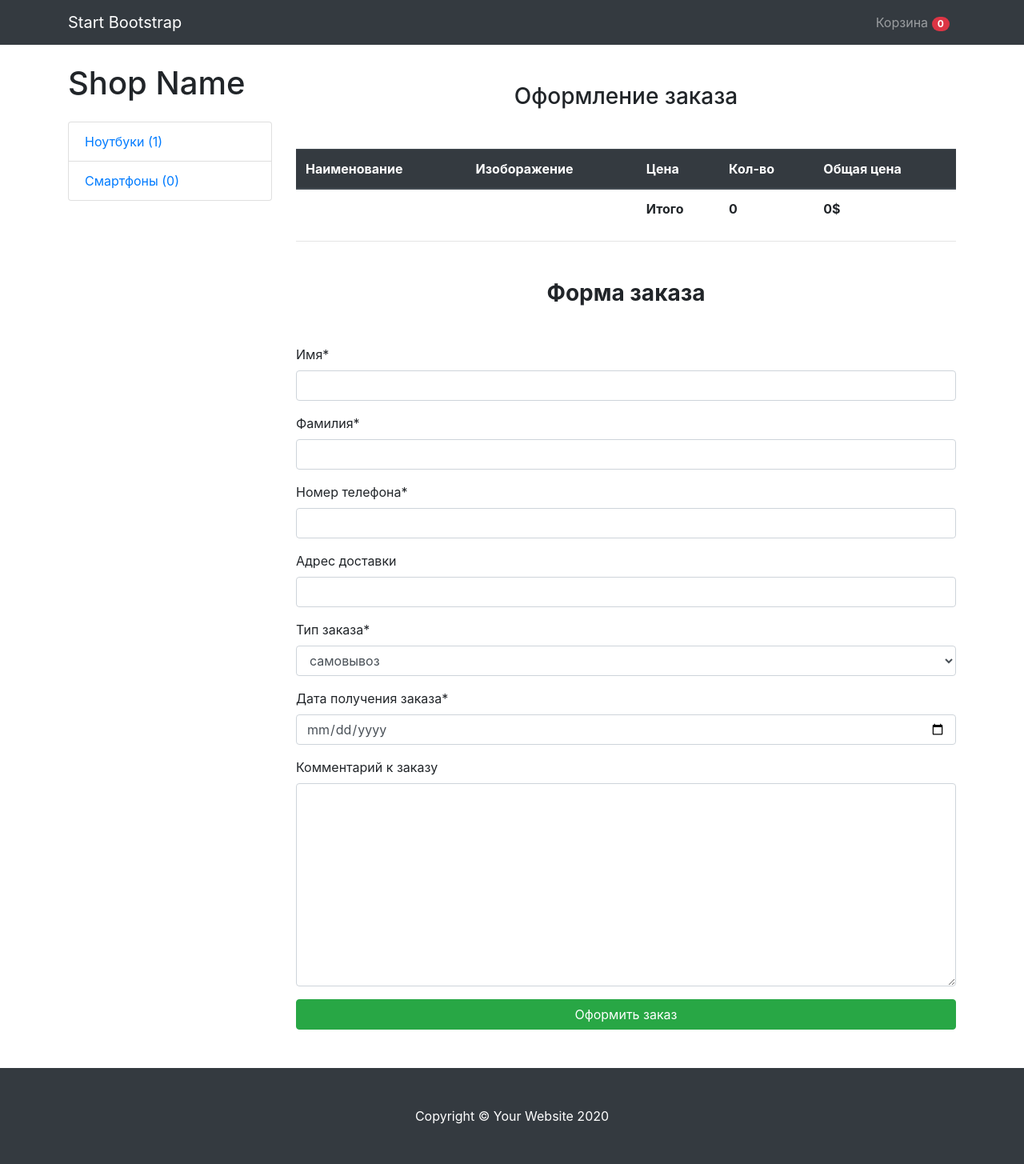
After one commit to EsslWeiss/Django-E-Commerce, a Django app: page /checkout/ in a window 1280 px wide. The commit adds this page. Shown: the whole page at 80% size. Run offline with Django 3.2, Linux system fonts and the light colour scheme; data comes from the database, SQL or seed files in the repository; both versions use the stored data as it was after the commit; data that the repository does not hold is empty; some libraries are stand-ins or nearby versions.

Commit message:
Create make order funtioonality

```diff
--- a/Shop/MainApp/admin.py
+++ b/Shop/MainApp/admin.py
@@ -1,7 +1,7 @@
 from django.contrib import admin
 
 from .models import (Category, SmartphoneProduct, NotebookProduct,
-        Cart, CartProduct, Customer)
+        Cart, CartProduct, Customer, Order)
 from .admin_forms import (NotebookCategoryChoices, SmartphoneCategoryChoices,
 	NotebookValidationForm, SmartphoneValidationForm)
 
@@ -33,3 +33,4 @@ admin.site.register(Category)
 admin.site.register(Cart)
 admin.site.register(CartProduct)
 admin.site.register(Customer)
+admin.site.register(Order)
--- /dev/null
+++ b/Shop/MainApp/forms.py
@@ -0,0 +1,23 @@
+from django import forms
+from .models import Order
+
+
+class OrderForm(forms.ModelForm):
+
+	def __init__(self, *args, **kwargs):
+		super().__init__(*args, **kwargs)
+		self.fields['order_date'].label = 'Дата получения заказа'
+
+	order_date = forms.DateField(widget=forms.TextInput(attrs={'type': 'date'}))
+
+	class Meta:
+		model = Order
+		fields = (
+			'first_name',
+			'last_name',
+			'phone',
+			'address',
+			'buying_type',
+			'order_date',
+			'comment'
+		)
--- a/Shop/MainApp/models.py
+++ b/Shop/MainApp/models.py
@@ -12,6 +12,7 @@ from PIL import Image
 from io import BytesIO
 
 from django.core.files.uploadedfile import InMemoryUploadedFile
+from django.utils import timezone
 
 
 class AllProductsManager:
@@ -237,19 +238,8 @@ class Cart(models.Model):
     in_order = models.BooleanField(default=False)
     for_anonymous_user = models.BooleanField(default=False)
 
-    def save(self, *args, **kwargs):
-        super().save(*args, **kwargs)  # Create Cart object before using many-to-many relation.
-
-        cart = self.products.aggregate(
-            final_price=models.Sum('full_price'),
-            total_products=models.Count('id')
-        )
-        print(cart)
-        if cart.get('final_price'):
-            self.final_price = cart['final_price']
-        else:
-            self.final_price = 0
-        self.total_products += cart['total_products']
+    def __str__(self):
+        return 'Cart with {} products and {}$ final price'.format(self.total_products, self.final_price)
 
 
 class Customer(models.Model):
@@ -259,6 +249,58 @@ class Customer(models.Model):
         verbose_name='Номер телефона')
     address = models.CharField(max_length=255, null=True,
         verbose_name='Адрес')
+    orders = models.ManyToManyField('Order', verbose_name='Заказы покупателя',
+        related_name='related_customer')
 
     def __str__(self):
-        return f'{self.user.first_name} {self.user.last_name}'
+        return f'{self.user.username}'
+
+
+class Order(models.Model):
+
+    STATUS_NEW = 'new'
+    STATUS_IN_PROGRESS = 'in_progress'
+    STATUS_READY = 'is_ready'
+    STATUS_COMPLETED = 'completed'
+
+    BUYING_TYPE_SELF = 'self'
+    BUYING_TYPE_DELIVERY = 'delivery'
+
+    STATUS_CHOICES = (
+        (STATUS_NEW, 'новый заказ'),
+        (STATUS_IN_PROGRESS, 'заказ в обработке'),
+        (STATUS_READY, 'заказ готов'),
+        (STATUS_COMPLETED, 'заказ выполнен'),
+    )
+
+    BUYING_TYPE_CHOICES = (
+        (BUYING_TYPE_SELF, 'самовывоз'),
+        (BUYING_TYPE_DELIVERY, 'доставка')
+    )
+
+    customer = models.ForeignKey(Customer, verbose_name='Покупатель',
+        on_delete=models.CASCADE, related_name='related_orders')
+    cart = models.ForeignKey(Cart, verbose_name='Корзина',
+        blank=True, null=True,
+        on_delete=models.CASCADE)
+    first_name = models.CharField(max_length=255, verbose_name='Имя')
+    last_name = models.CharField(max_length=255, verbose_name='Фамилия')
+    phone = models.CharField(max_length=11, verbose_name='Номер телефона')
+    address = models.CharField(max_length=1000, verbose_name='Адрес доставки',
+        blank=True, null=True)
+    status = models.CharField(max_length=70, verbose_name='Статус заказа',
+        choices=STATUS_CHOICES, default=STATUS_NEW)
+    buying_type = models.CharField(max_length=70, verbose_name='Тип заказа',
+        choices=BUYING_TYPE_CHOICES, default=BUYING_TYPE_SELF)
+    comment = models.TextField(verbose_name='Комментарий к заказу', blank=True, null=True)
+    created_date = models.DateTimeField(auto_now=True, verbose_name='Дата создания заказа')
+    order_date = models.DateTimeField(verbose_name='Дата получения заказа', default=timezone.now)
+
+    class Meta:
+        ordering = ('created_date', 'order_date')
+
+    def __str__(self):
+        return '{} Order for {}'.format(
+            self.buying_type,
+            self.customer.user.username
+        )
--- /dev/null
+++ b/Shop/MainApp/templates/checkout.html
@@ -0,0 +1,53 @@
+{% extends 'index.html' %}
+{% load crispy_forms_tags %}
+
+{% block content %}
+
+<h3 class="text-center mt-5 mb-5">Оформление заказа</h3>
+
+<table class="table mt-4">
+  <thead class="thead-dark">
+    <tr>
+      <th scope="col">Наименование</th>
+      <th scope="col">Изоборажение</th>
+      <th scope="col">Цена</th>
+      <th scope="col">Кол-во</th>
+      <th scope="col">Общая цена</th>
+    </tr>
+  </thead>
+  <tbody>
+
+  	{% for product in cart.products.all %}
+	    <tr>
+	      <td>{{ product.content_object.name }}</td>
+	      <td class="w-25"><img src="{{ product.content_object.image.url }}" class="img-fluid"></td>
+	      <td>{{ product.content_object.price }}$</td>
+
+	      <td>{{ product.quantity }}</td>
+
+	      <td>{{ product.full_price }}$</td>
+
+	    </tr>
+	{% endfor %}
+
+		<tr>
+			<td colspan="2"></td>
+			<td><strong>Итого</strong></td>
+			<td><strong>{{ cart.total_products }}</strong></td>
+			<td><strong>{{ cart.final_price }}$</strong></td>
+
+		</tr>
+
+  </tbody>
+</table>
+<hr>
+<h3 class="text-center mt-5 mb-5"><strong>Форма заказа</strong></h3>
+<form action="{% url 'MakeOrderView' %}" method="POST">
+	{% csrf_token %}
+
+	{{ form|crispy }}
+
+	<input type="submit" class="btn btn-success btn-block mb-5" value="Оформить заказ">
+</form>
+
+{% endblock content %}
--- a/Shop/MainApp/templates/index.html
+++ b/Shop/MainApp/templates/index.html
@@ -68,6 +68,18 @@
       <div class="col-lg-9">
 
 	{% block content %}
+        {% if messages %}
+
+            {% for message in messages %}
+              <div class="alert alert-success alert-dismissible fade show" role="alert">
+                <strong>{{ message }}</strong>
+                <button type="button" class="close" data-dismiss="alert" aria-label="Close">
+                  <span aria-hidden="true">&times;</span>
+                </button>
+              </div>
+            {% endfor %}
+
+        {% endif %}
 
         <div id="carouselExampleIndicators" class="carousel slide my-4" data-ride="carousel">
           <ol class="carousel-indicators">
--- a/Shop/MainApp/urls.py
+++ b/Shop/MainApp/urls.py
@@ -8,6 +8,7 @@ from .views import (
 	AddToCartView,
 	RemoveFromCartView,
 	ChangeProductQuantityView,
+	MakeOrderView
 )
 
 
@@ -25,4 +26,5 @@ urlpatterns = [
 		name='RemoveFromCartView'),
 	path('change-product-quantity/<str:ct_model>/<slug:slug>/', ChangeProductQuantityView.as_view(),
 		name='ChangeProductQuantityView'),
+	path('checkout/', MakeOrderView.as_view(), name='MakeOrderView'),
 ]
--- a/Shop/MainApp/views.py
+++ b/Shop/MainApp/views.py
@@ -1,13 +1,16 @@
 from django.shortcuts import render
 from django.http import HttpResponseRedirect
 from django.views.generic import View, DetailView
+from django.db import transaction
 
 from django.contrib.contenttypes.models import ContentType
 from django.contrib import messages
 from .models import (NotebookProduct, SmartphoneProduct, Category,
 	AllProducts, Cart, CartProduct, Customer)
+from .forms import OrderForm
 
 from .mixins import CategoryDetailMixin, CartMixin
+from .services import recalc_cart_data
 
 from collections import namedtuple
 
@@ -115,7 +118,7 @@ class AddToCartView(CartMixin, View):
 			self.cart.products.add(cart_product)
 			messages.add_message(request, messages.INFO, 'Товар успешно добавлен')
 
-		self.cart.save()
+		recalc_cart_data(self.cart)  # Recalculate data in cart.
 		return HttpResponseRedirect('/cart/')
 
 
@@ -135,7 +138,7 @@ class RemoveFromCartView(CartMixin, View):
 		)
 		self.cart.products.remove(cart_product)  # deleted!
 		cart_product.delete()
-		self.cart.save()  # Save the cart!
+		recalc_cart_data(self.cart)  # Recalculate data in cart.
 		messages.add_message(request, messages.INFO, 'Товар успешно удален')
 		return HttpResponseRedirect('/cart/')
 
@@ -156,6 +159,45 @@ class ChangeProductQuantityView(CartMixin, View):
 		)
 		cart_product.quantity = int(request.POST.get('quantity'))
 		cart_product.save()
-		self.cart.save()
+		recalc_cart_data(self.cart)  # Recalculate data in cart.
 		messages.add_message(request, messages.INFO, 'Кол-во товаров в корзине успешно изменено')
 		return HttpResponseRedirect('/cart/')
+
+
+class MakeOrderView(CartMixin, View):
+
+	def get(self, request, *args, **kwargs):
+		form = OrderForm(request.POST or None)
+		categories = Category.objects.get_categories()
+		context = {
+			'cart': self.cart,
+			'categories': categories,
+			'form': form,
+		}
+		return render(request, 'checkout.html', context)
+
+	@transaction.atomic
+	def post(self, request, *args, **kwargs):
+		form = OrderForm(request.POST or None)
+		customer = Customer.objects.get(user=request.user)
+		if form.is_valid():
+			new_order = form.save(commit=False)
+			new_order.customer = customer
+			new_order.first_name = form.cleaned_data['first_name']
+			new_order.last_name = form.cleaned_data['last_name']
+			new_order.phone = form.cleaned_data['phone']
+			new_order.address = form.cleaned_data['address']
+			new_order.buying_type = form.cleaned_data['buying_type']
+			new_order.order_date = form.cleaned_data['order_date']
+			new_order.comment = form.cleaned_data['comment']
+			new_order.save()
+
+			self.cart.in_order = True
+			new_order.cart = self.cart
+			new_order.save()
+			self.cart.save()
+
+			customer.orders.add(new_order)  # Add customer a new order.
+			messages.add_message(request, messages.INFO, 'Благодарим вас за заказ! Менеджер с вами свяжется в течении дня.')
+			return HttpResponseRedirect('/')
+		return HttpResponseRedirect('/checkout/')
--- a/Shop/Shop/settings.py
+++ b/Shop/Shop/settings.py
@@ -27,6 +27,7 @@ INSTALLED_APPS = [
     'django.contrib.messages',
     'django.contrib.staticfiles',
     'MainApp',
+    'crispy_forms',
 ]
 
 MIDDLEWARE = [
@@ -116,3 +117,5 @@ MEDIA_ROOT = os.path.join(BASE_DIR, 'media')
 STATICFILES_DIRS = (
     os.path.join(BASE_DIR, 'static_dev'),
 )
+
+CRISPY_TEMPLATE_PACK = 'bootstrap4'
--- a/Shop/req.txt
+++ b/Shop/req.txt
@@ -1,5 +1,7 @@
 asgiref==3.2.10
 Django==3.1.2
+django-crispy-forms==1.9.2
 Pillow==8.0.0
+pkg-resources==0.0.0
 pytz==2020.1
 sqlparse==0.4.1
```
Also changed, not shown: Shop/MainApp/services.py (+16 -0 lines), Shop/MainApp/templates/cart.html (+8 -2 lines), Shop/MainApp/migrations/0003_auto_20201029_1742.py (added), Shop/MainApp/migrations/0004_order_cart.py (added), Shop/db.sqlite3.
